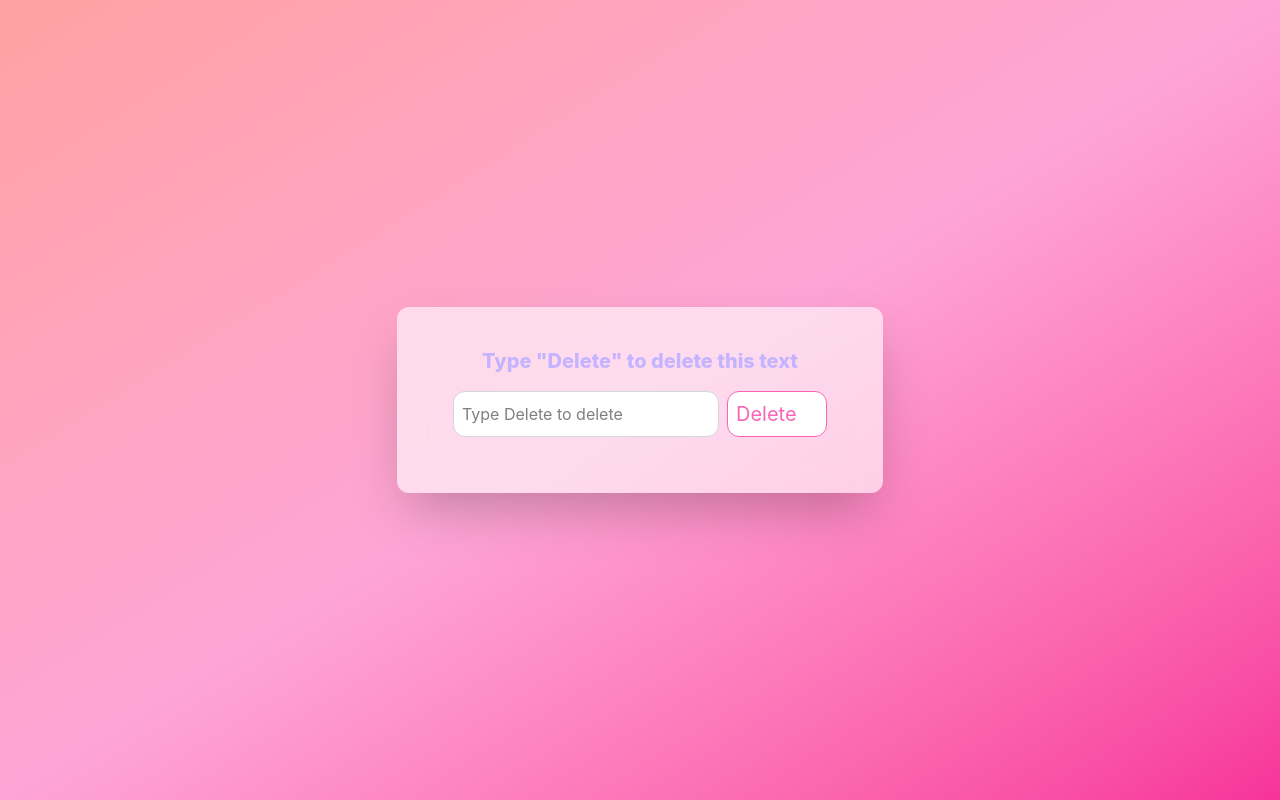
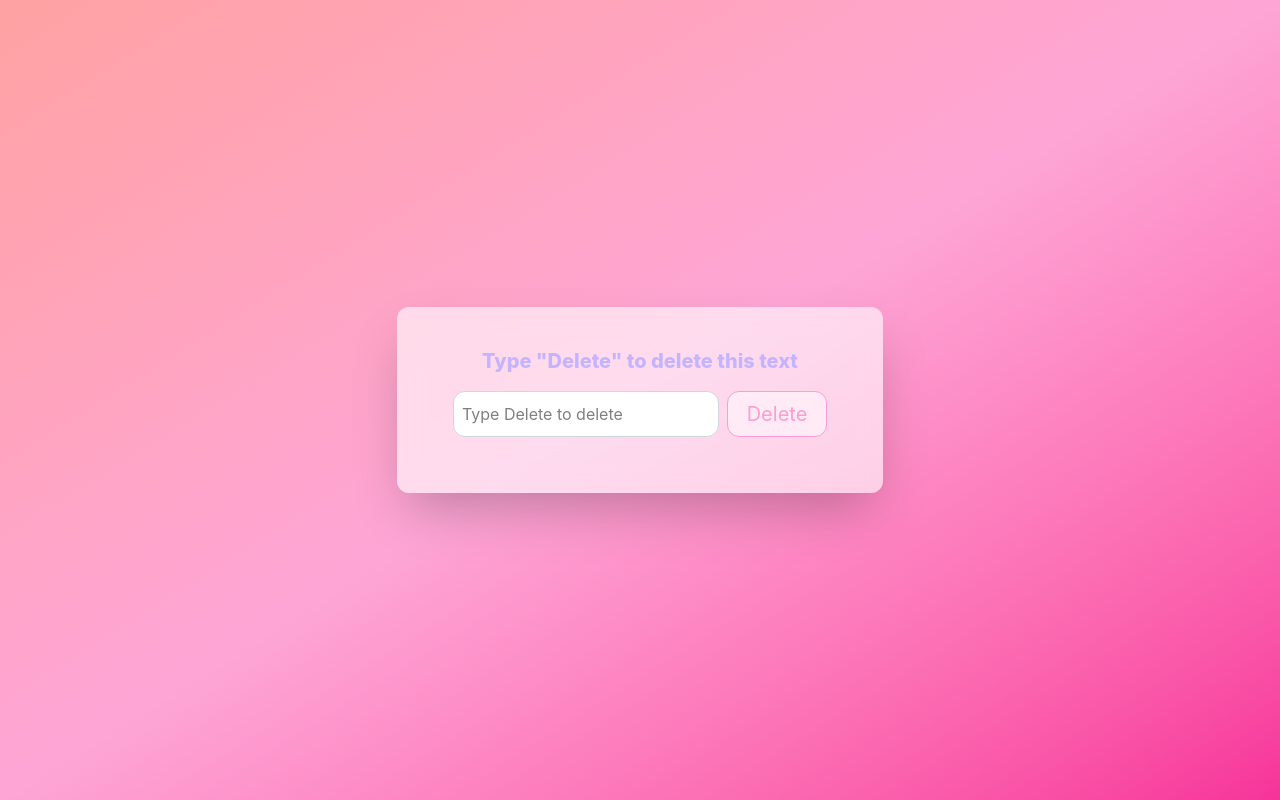
Before and after one commit to sumaiya-hassan-code/Javascript-03, a website: page index.html in a window 1280 px wide. Drawn offline with Linux system fonts and the light colour scheme.

Commit message:
Update website

```diff
--- a/index.html
+++ b/index.html
@@ -19,10 +19,11 @@
                 type="text"
                 placeholder="Type Delete to delete"
             >
-                <Delete
+                <button
                 disabled
                 id="btn"
-                class="p-2 bg-white text-pink-400 border border-pink-400 text-xl rounded-xl w-25 disabled:opacity-0 disabled:cursor-not-allowed">Delete</button>
+                class="p-2 bg-white text-pink-400 border border-pink-400 text-xl rounded-xl w-25 items-center
+                disabled:opacity-50">Delete</button>
     </div>
 
     <script src="js/script.js"></script>
```
